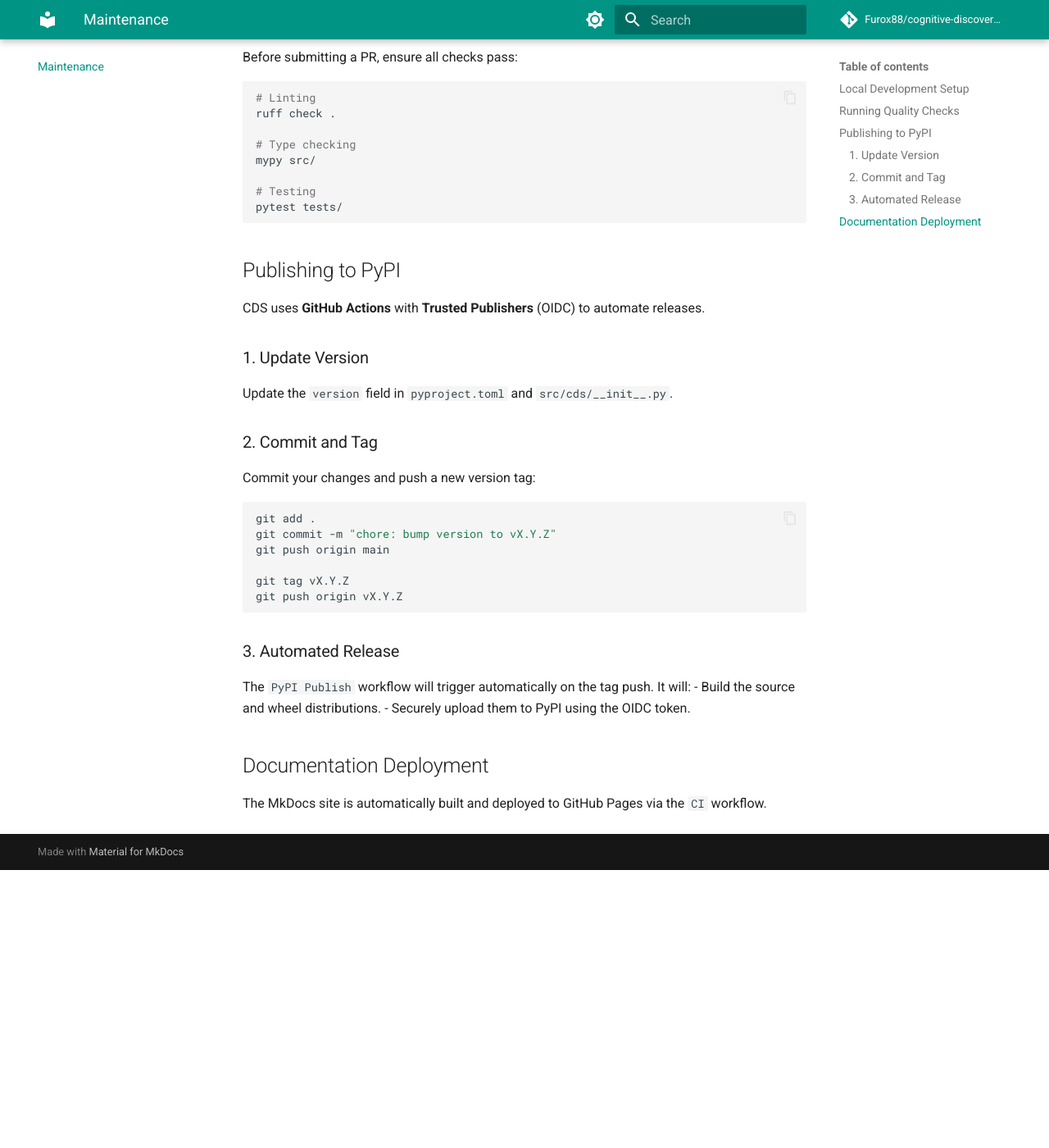
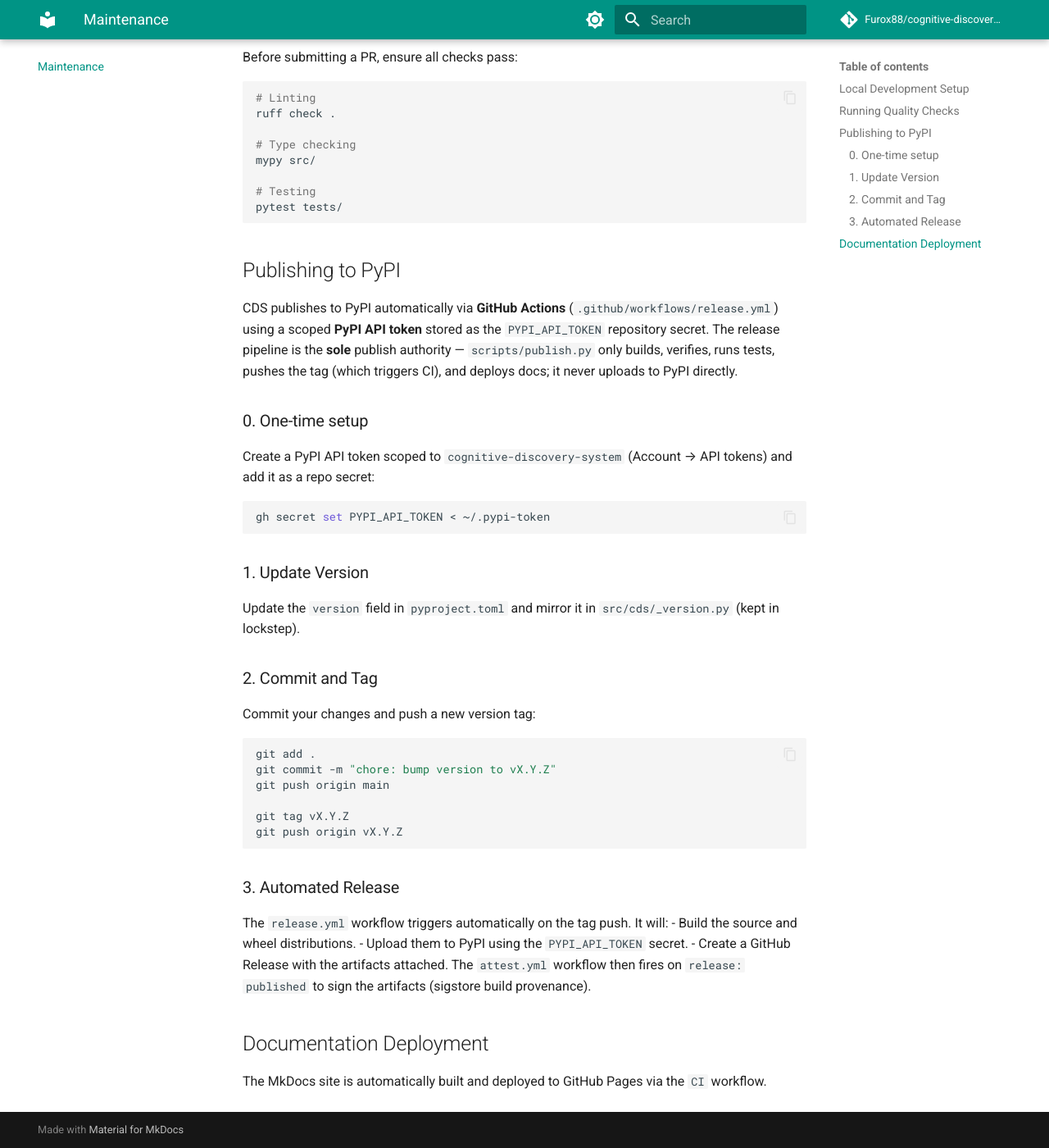
Before and after one commit to Furox88/cognitive-discovery-system, an MkDocs documentation site: the page built from docs/maintenance.md, in a window 1280 px wide and 1400 px high, scrolled down 485 px. Shown: the whole window at 82% size. Built offline with MkDocs 1.6.1 and Material for MkDocs 9.7.7, drawn with Linux system fonts in a browser that asks for light colours; comment, search, counter and statistics services are not loaded; before the commit the page ends 1546 px from its top, so only the background shows below that.

Commit message:
ci(release): switch PyPI publish from OIDC to scoped API token (#45)
The Trusted Publishing (OIDC) path required a one-time publisher
configuration in the PyPI UI that was never completed, so every release
would have failed with an OIDC error. Switch to a scoped API token
stored as the PYPI_API_TOKEN repo secret, which is already set.

Make release.yml the SOLE publish authority: it now uploads to PyPI AND
creates the GitHub Release. scripts/publish.py no longer touches PyPI or
creates the release -- it only builds, verifies the version against the
tag, runs tests, and pushes the tag (which triggers CI). This removes
the local twine dependency, the ~/.pypi-token handling, and the
--skip-release flag, eliminating any chance of a double-upload.

Drop twine from the optional [all] and [dev] extras (no longer needed
locally), and update README.md and docs/maintenance.md to describe the
new flow instead of OIDC/Trusted Publishers.

Co-authored-by: Furox88 <real.furkannn>

````diff
--- a/docs/maintenance.md
+++ b/docs/maintenance.md
@@ -27,14 +27,19 @@ pytest tests/
 
 ## Publishing to PyPI
 
-CDS uses **GitHub Actions** with **Trusted Publishers** (OIDC) to automate releases.
+CDS publishes to PyPI automatically via **GitHub Actions** (`.github/workflows/release.yml`) using a scoped **PyPI API token** stored as the `PYPI_API_TOKEN` repository secret. The release pipeline is the **sole** publish authority — `scripts/publish.py` only builds, verifies, runs tests, pushes the tag (which triggers CI), and deploys docs; it never uploads to PyPI directly.
+
+### 0. One-time setup
+Create a PyPI API token scoped to `cognitive-discovery-system` (Account → API tokens) and add it as a repo secret:
+```bash
+gh secret set PYPI_API_TOKEN < ~/.pypi-token
+```
 
 ### 1. Update Version
-Update the `version` field in `pyproject.toml` and `src/cds/__init__.py`.
+Update the `version` field in `pyproject.toml` and mirror it in `src/cds/_version.py` (kept in lockstep).
 
 ### 2. Commit and Tag
 Commit your changes and push a new version tag:
-
 ```bash
 git add .
 git commit -m "chore: bump version to vX.Y.Z"
@@ -45,9 +50,11 @@ git push origin vX.Y.Z
 ```
 
 ### 3. Automated Release
-The `PyPI Publish` workflow will trigger automatically on the tag push. It will:
+The `release.yml` workflow triggers automatically on the tag push. It will:
 - Build the source and wheel distributions.
-- Securely upload them to PyPI using the OIDC token.
+- Upload them to PyPI using the `PYPI_API_TOKEN` secret.
+- Create a GitHub Release with the artifacts attached.
+The `attest.yml` workflow then fires on `release: published` to sign the artifacts (sigstore build provenance).
 
 ## Documentation Deployment
 
--- a/pyproject.toml
+++ b/pyproject.toml
@@ -41,7 +41,6 @@ all = [
     "mypy>=1.10",
     "pre-commit",
     "build",
-    "twine",
     "ipykernel",
     "notebook",
     "mkdocs>=1.5.0",
@@ -69,7 +68,6 @@ dev = [
     "mypy>=1.10",
     "pre-commit",
     "build",
-    "twine",
     "ipykernel",
     "notebook",
 ]
````
Also changed, not shown: README.md (+1 -1 lines), 2 other files.
